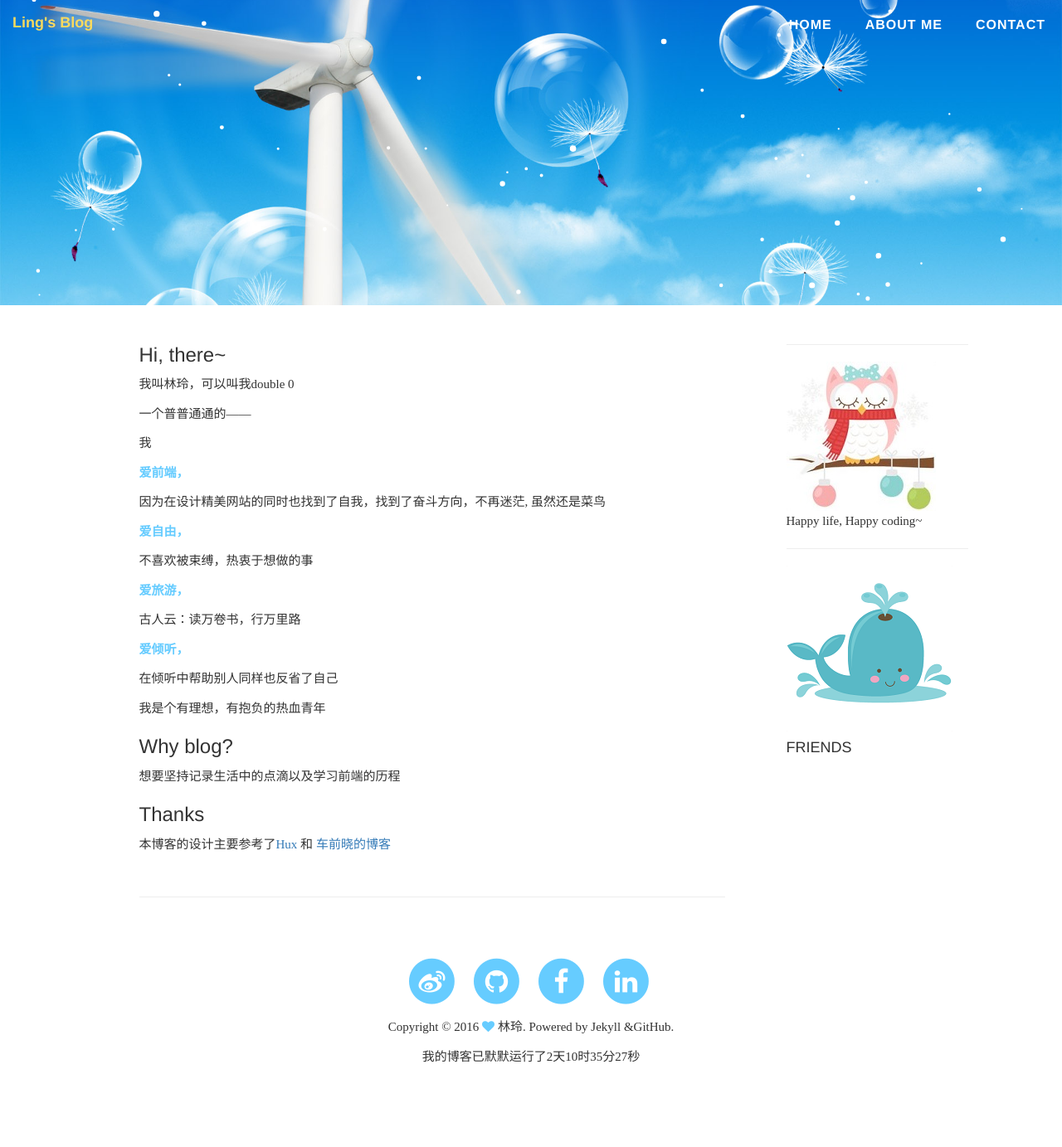
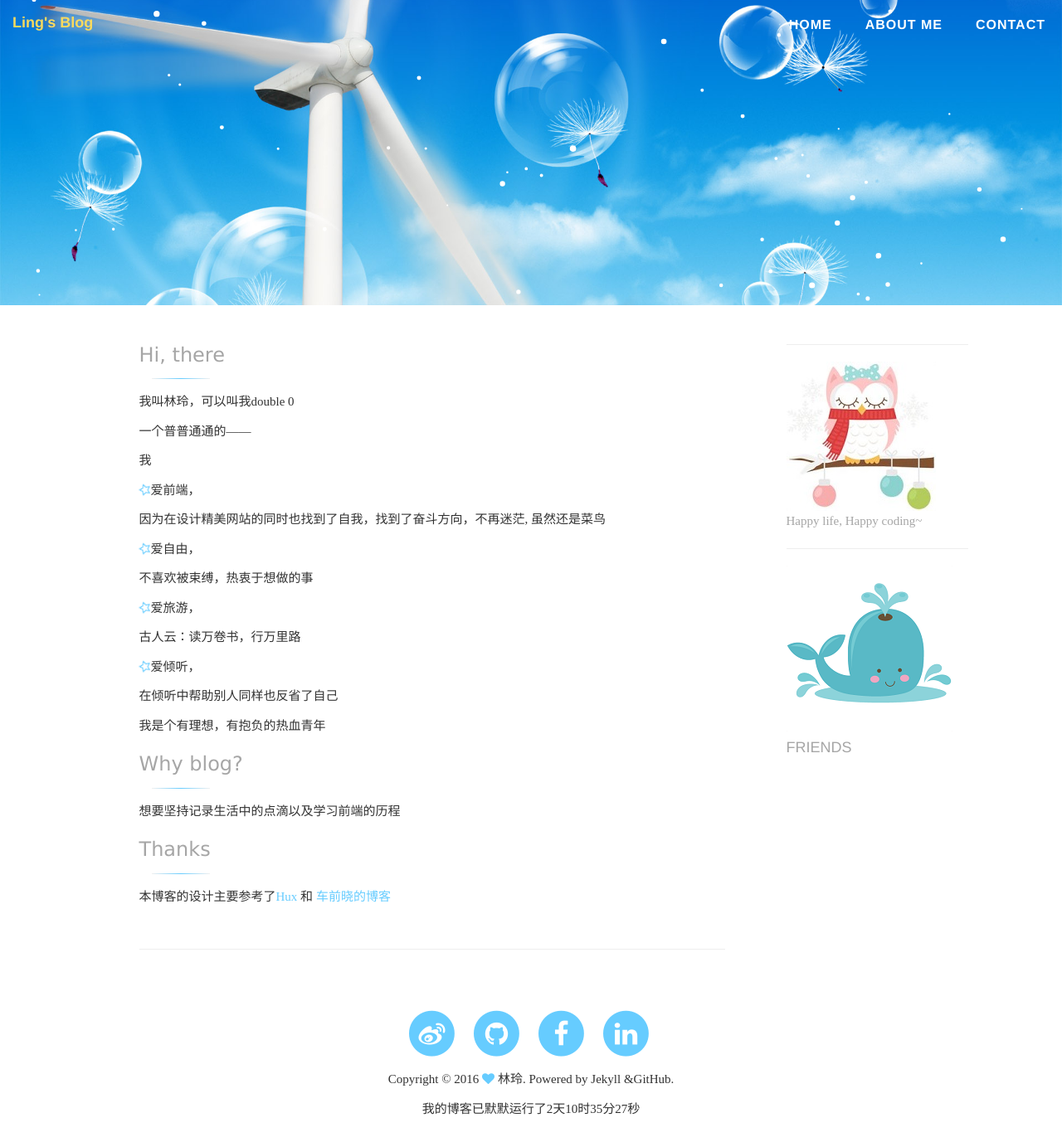
Before and after one commit to LingLinyp/MyBlog, a Jekyll site: the page built from about.html, in a window 1280 px wide and 1400 px high, scrolled down 132 px. Shown: the top 1383 px of the window at 83% size. Built offline with Jekyll 4.4.1, drawn with Linux system fonts in a browser that asks for light colours; comment, search, counter and statistics services are not loaded; before the commit the page ends 1469 px from its top, so only the background shows below that.

Commit message:
about_style_change

```diff
--- a/_layouts/page.html
+++ b/_layouts/page.html
@@ -23,13 +23,13 @@ layout: default
       <section class="visible-lg visible-md">
         <hr/>
         <div><img src="{{ site.baseurl}}/images/sidebar_3.jpg" alt="linglin_blog"></div>
-        <p>Happy life, Happy coding~</p>
+        <p style="color: #a6a6a6">Happy life, Happy coding~</p>
       </section>
 
       <section>
         <hr>
          <div><img src="{{ site.baseurl}}/images/sidebar_1.png" alt="linglin_blog"></div>
-        <h4>FRIENDS</h4>
+        <h4 style="color: #a6a6a6">FRIENDS</h4>
 
         <ul class="list-inline">
           <li><a href=""></a></li>
--- a/about.html
+++ b/about.html
@@ -3,23 +3,29 @@ layout: page
 title: ABOUT ME
 ---
 
-<h3>Hi, there~</h3>
+
+<div class="aboutme">
+	<h3>Hi, there</h3>
+	<hr>
 	<p>我叫林玲，可以叫我double 0</p>
 	<p>一个普普通通的——</p>
 	<p>我</p>
-<p><b style="color:#66ccff">爱前端，</b></p>
+	<p><i class="fa fa-spin fa-star-o" aria-hidden="true"></i>爱前端，</p>
 	<p>因为在设计精美网站的同时也找到了自我，找到了奋斗方向，不再迷茫, 虽然还是菜鸟</p>
-<p><b style="color:#66ccff">爱自由，</b></p>
+	<p><i class="fa fa-spin fa-star-o" aria-hidden="true"></i>爱自由，</p>
 	<p>不喜欢被束缚，热衷于想做的事</p>
-<p><b style="color:#66ccff">爱旅游，</b></p>
+	<p><i class="fa fa-spin fa-star-o" aria-hidden="true"></i>爱旅游，</p>
 	<p>古人云：读万卷书，行万里路</p>
-<p><b style="color:#66ccff">爱倾听，</b></p>
+	<p><i class="fa fa-spin fa-star-o" aria-hidden="true"></i>爱倾听，</p>
 	<p>在倾听中帮助别人同样也反省了自己</p>
 	<p>我是个有理想，有抱负的热血青年</p>
 	<h3>Why blog?</h3>
+	<hr>
 	<p>想要坚持记录生活中的点滴以及学习前端的历程</p>
 
 	<h3>Thanks</h3>
+	<hr>
 	<p>本博客的设计主要参考了<a href="http://huangxuan.me/" target="_blank">Hux</a> 和 <a href="http://cheqianxiao.github.io/">车前晓的博客</a></p>
+</div>
 
 {% include comment.html %}
--- a/css/index.css
+++ b/css/index.css
@@ -3,7 +3,7 @@
 
 body {
   font-size: 1.6rem;
-  font-family: 'Microsoft Jhenghei', 'Microsoft Yahei';
+  font-family: 'Microsoft Yahei' ,'Microsoft Jhenghei' ;
 }
 h1,h2,h3,h4{
   font-family: "Hiragino Sans GB", "Avenir Next", Helvetica, Georgia, "Times New Roman", serif;
@@ -55,14 +55,12 @@ p {
 }
 
 #MyCanvas{
-  /* background:-webkit-gradient(linear, left top, left bottom, color-stop(0%,#040429), color-stop(100%,#257eb7))*/
    background: no-repeat center center;
      -webkit-background-size: cover;
      -moz-background-size: cover;
      background-size: cover;
      -o-background-size: cover;
-
-}
+   }
 
 footer {
   margin: 50px 0;
@@ -91,3 +89,27 @@ footer {
   background: #66ccff;
   text-decoration: none;
 }
+
+/*About Me*/
+
+.aboutme .fa{
+  color:#66ccff;
+}
+.aboutme hr{
+    border: 0;
+    height: 1px;
+    background-image: -webkit-linear-gradient(left, #f0f0f0, #66ccff, #f0f0f0);
+    background-image: -moz-linear-gradient(left, #f0f0f0, #66ccff, #f0f0f0);
+    background-image: -ms-linear-gradient(left, #f0f0f0, #66ccff, #f0f0f0);
+    background-image: -o-linear-gradient(left, #f0f0f0, #66ccff, #f0f0f0);
+    margin:15px;
+    width: 10%;
+  }
+.aboutme h3{
+  color:#a6a6a6;
+  font-family: Verdana, sans-serif;
+}
+.aboutme a{
+  color:#66ccff;
+  text-decoration: none;
+}
```
Also changed, not shown: 2 other files. Lines whose indentation alone changed are shown as unchanged.
